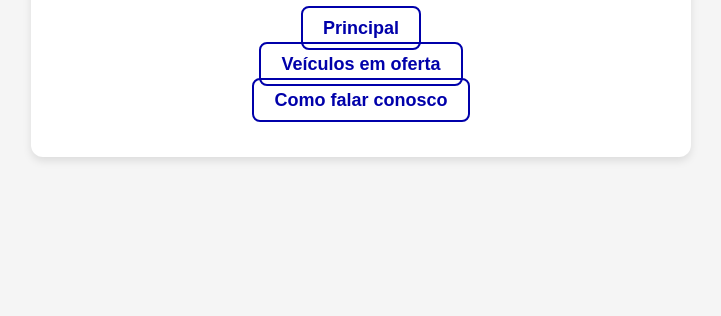
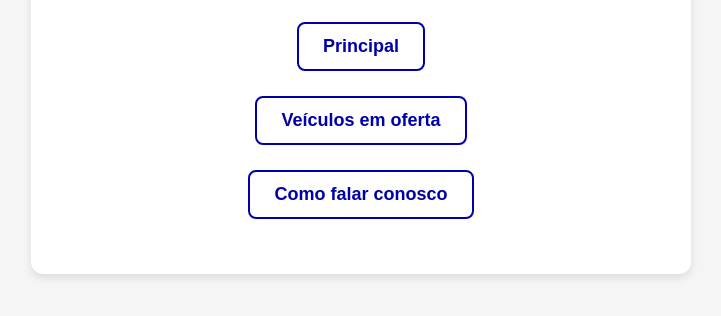
Before and after one commit to AdrianoSSS/Desafio-Versionamento-e-Metodologias-geis, a plain HTML site: page Contato.html in a window 1280 px wide. Shown: the part 160-476 px from the top of the page, without its empty margins (279-1000 px from the left). Drawn offline with Linux system fonts and the light colour scheme.

Commit message:
Contato.html

```diff
--- a/Contato.html
+++ b/Contato.html
@@ -21,17 +21,18 @@
       margin-top: 20px;
     }
     li {
-      margin: 15px 0;
+      margin: 25px 0;
     }
     a {
       text-decoration: none;
       font-size: 18px;
       font-weight: bold;
       color: #0000AA;
-      padding: 10px 20px;
+      padding: 12px 24px;
       border: 2px solid #0000AA;
       border-radius: 8px;
       transition: 0.3s;
+      display: inline-block;
     }
     a:hover {
       background-color: #0000AA;
```
